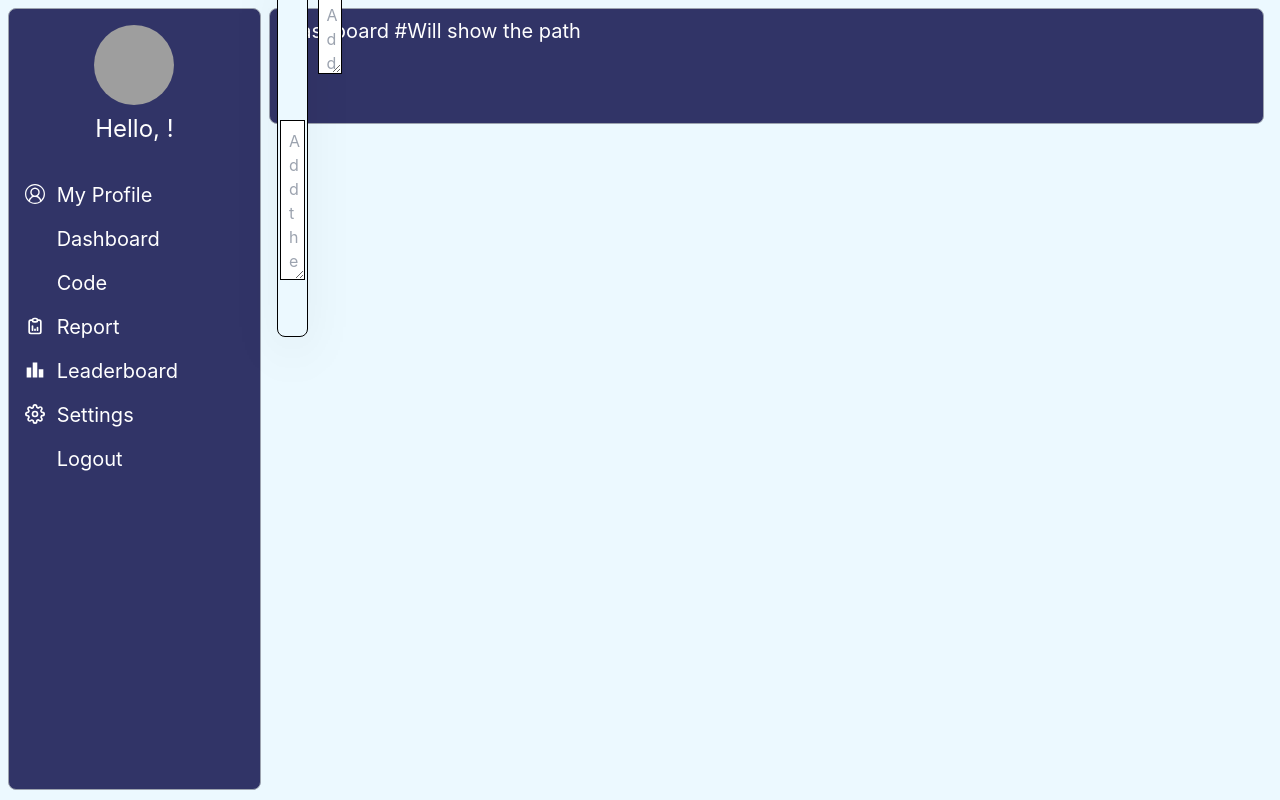
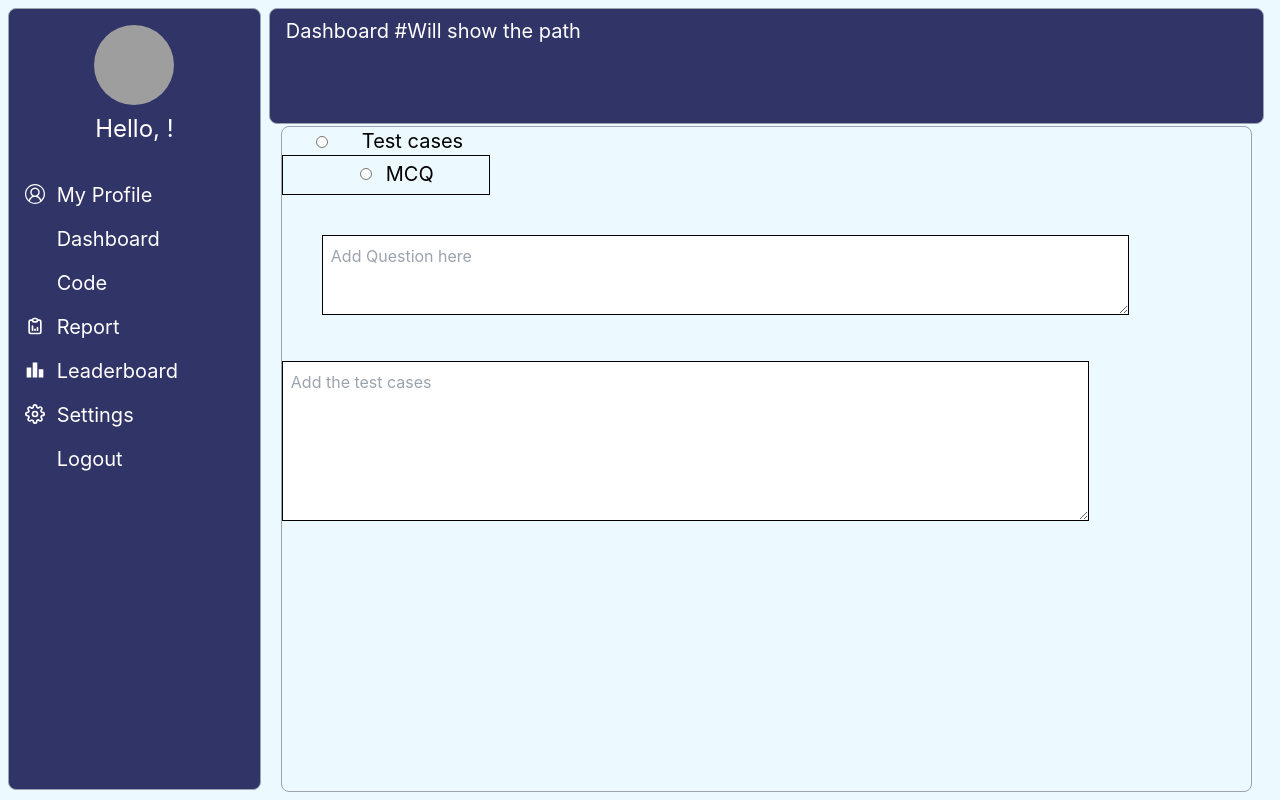
Before and after one commit to ethiclesshacker/code-editor-frontend, a React (Vite) app: page /user/addQuestion in a window 1280 px wide. Built offline with nearby package versions, Linux system fonts and the light colour scheme; grey boxes are pictures that could not be loaded; some icons are missing.

Commit message:
Checking...

```diff
--- a/src/components/AddQuestion.jsx
+++ b/src/components/AddQuestion.jsx
@@ -2,11 +2,42 @@ import React from 'react'
 
 export default function AddQuestion() {
     return (
-        <div className="flex h-[100%] items-center justify-center">
-      <div className="h-96 w-1/2 rounded-lg border border-solid border-black bg-[#ecf9ff] text-center shadow-2xl ">
+        <div className="col-span-16 col-start-5 row-span-20 row-start-4 mb-0.5 ml-5 mr-5 h-[100%] rounded-lg border border-solid border-gray-400 bg-[#ecf9ff]">
+      {/* <div className="h-96 w-1/2 rounded-lg border border-solid border-black bg-[#ecf9ff] text-center shadow-2xl "> */}
+          <div id='options'>
+              <input
+                type="radio"
+                name="gender"
+                value="testcases"
+                className="mt-2 h-3 w-20"
+                // onClick={() => setGender('male')}
+              />
+              <label
+                htmlFor="gender"
+                className=" text-base text-xl"
+              >
+                Test cases
+              </label>
+
+            <div className='flex flex-row border border-solid border-black w-52 h-10 justify-center mr-6'>
+              <input
+                type="radio"
+                name="gender"
+                value="mcq"
+                className="mt-3 h-3 w-10"
+                // onClick={() => setGender('female')}
+              />
+              <label
+                htmlFor="gender"
+                className="mt-1 text-base text-xl w-10 h-5"
+              >
+                MCQ
+              </label>
+              </div>
+        </div>
         <textarea className='pl-2 pr-2 pt-2 pb-2 m-10 h-20 w-5/6 border border-solid border-black' placeholder='Add Question here'></textarea>
         <textarea className='pl-2 pr-2 pt-2 pb-2 h-40 w-5/6 border border-solid border-black' placeholder='Add the test cases'></textarea>
       </div>
-      </div>
+      // </div>
     )
 }
```
